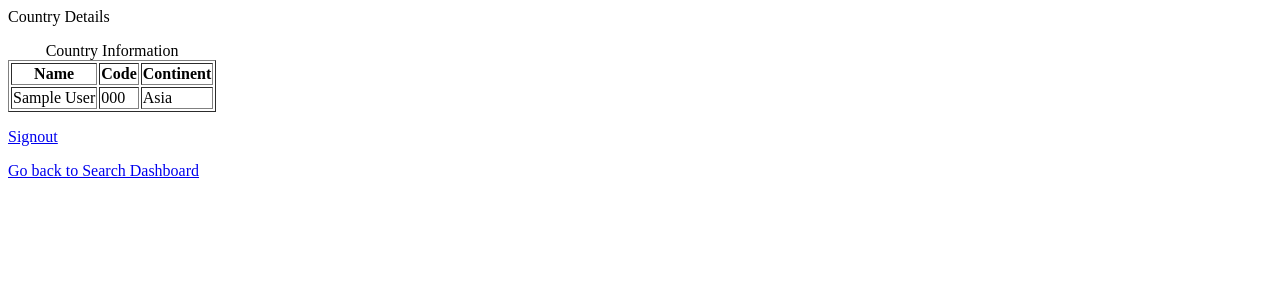
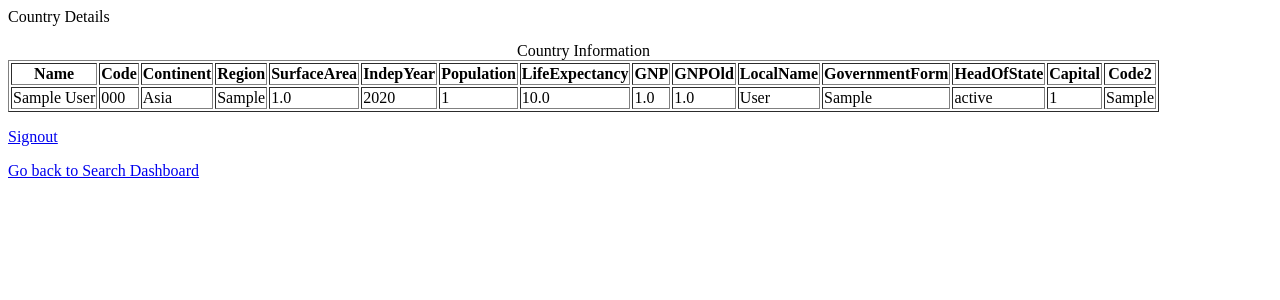
Before and after one commit to agarwalkritika/DjangoAppExample, a Django app: template AllCustomUsers/templates/country.html in a window 1280 px wide. Shown: the top 300 px of the page. Run offline with Django 3.2, Linux system fonts and the light colour scheme; the template is opened without the code that fills it: values that come from a table or form of the project are taken from there, others are empty; tables that the repository leaves empty hold one stand-in row (values such as "Sample post").

```diff
--- a/AllCustomUsers/templates/country.html
+++ b/AllCustomUsers/templates/country.html
@@ -12,11 +12,36 @@
     <th>Name</th>
     <th>Code</th>
     <th>Continent</th>
+    <th>Region</th>
+    <th>SurfaceArea</th>
+    <th>IndepYear</th>
+    <th>Population</th>
+    <th>LifeExpectancy</th>
+    <th>GNP</th>
+    <th>GNPOld</th>
+    <th>LocalName</th>
+    <th>GovernmentForm</th>
+    <th>HeadOfState</th>
+    <th>Capital</th>
+    <th>Code2</th>
   </tr>
   <tr>
     <td>{{ country.Name }}</td>
     <td>{{ country.Code }}</td>
     <td>{{ country.Continent }}</td>
+    <td>{{ country.Region }}</td>
+    <td>{{ country.SurfaceArea }}</td>
+    <td>{{ country.IndepYear }}</td>
+    <td>{{ country.Population }}</td>
+    <td>{{ country.LifeExpectancy }}</td>
+    <td>{{ country.GNP }}</td>
+    <td>{{ country.GNPOld }}</td>
+    <td>{{ country.LocalName }}</td>
+    <td>{{ country.GovernmentForm }}</td>
+    <td>{{ country.HeadOfState }}</td>
+    <td>{{ country.Capital }}</td>
+    <td>{{ country.Code2 }}</td>
+
   </tr>
 </table>
 </p>
```
